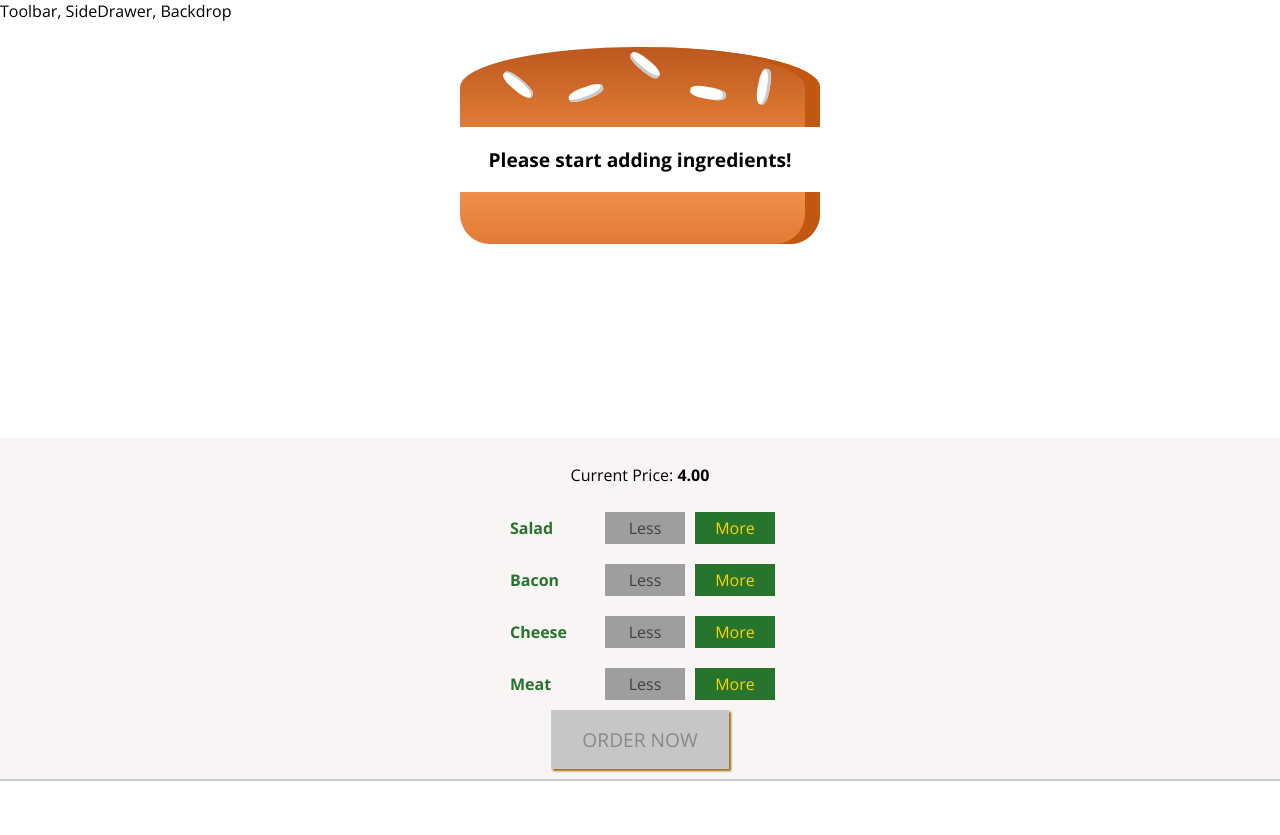
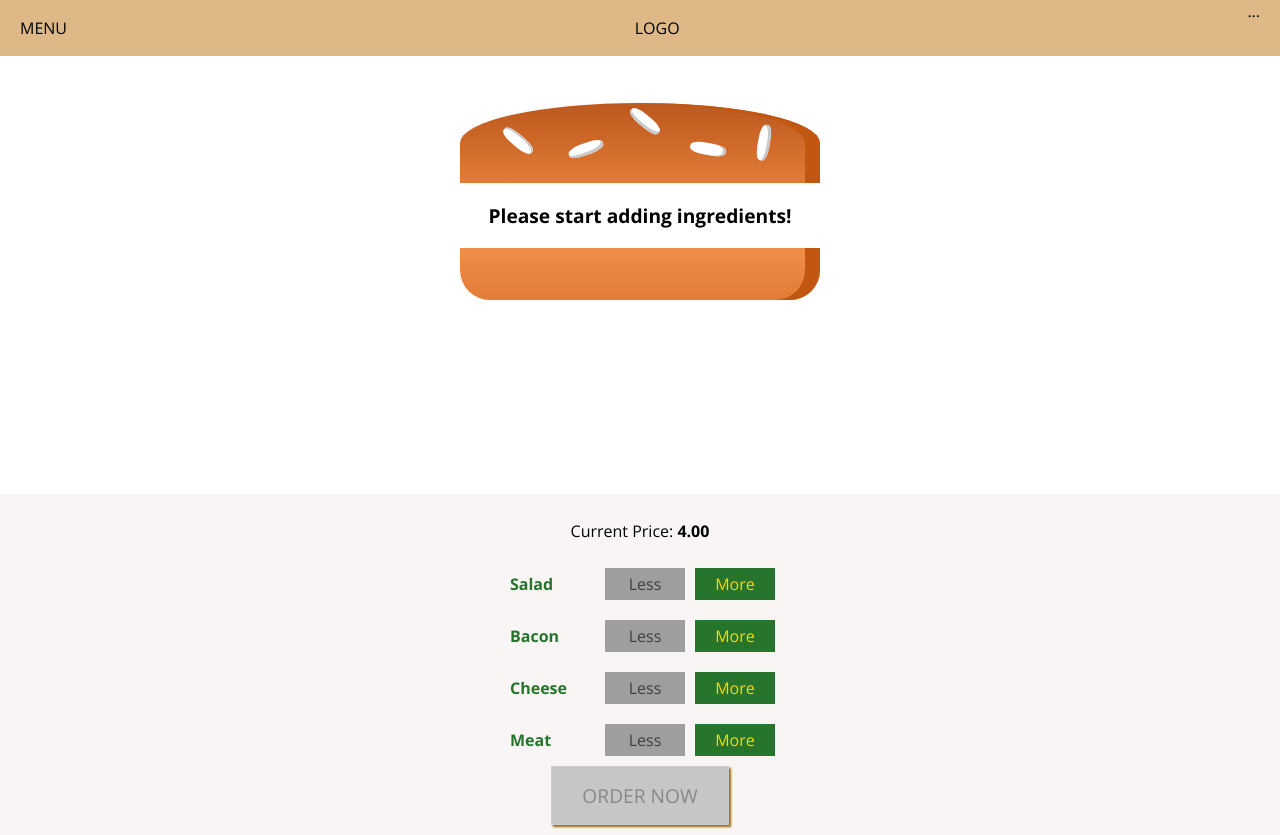
Before and after one commit to Wolfy64/burger-builder, a React app: page / in a window 1280 px wide. Before the commit the page ends 800 px from the top, so only its background shows below. Built offline with nearby package versions, Linux system fonts and the light colour scheme.

Commit message:
Adding a Toolbar

```diff
--- a/src/components/Layout/Layout.css
+++ b/src/components/Layout/Layout.css
@@ -1,3 +1,3 @@
 .Content {
-  margin-top: 16px;
+  margin-top: 72px;
 }
--- a/src/components/Layout/Layout.js
+++ b/src/components/Layout/Layout.js
@@ -1,8 +1,10 @@
 import React from 'react';
 import classes from './Layout.css';
+import Toolbar from "../Navigation/Toolbar/Toolbar";
 
 const layout = (props) => (
   <React.Fragment>
+    <Toolbar/>
     <div>Toolbar, SideDrawer, Backdrop</div>
     <main className={classes.Content}>
         {props.children}
--- /dev/null
+++ b/src/components/Navigation/Toolbar/Toolbar.css
@@ -0,0 +1,18 @@
+.Toolbar{
+  height: 56px;
+  width: 100%;
+  position: fixed;
+  top:0;
+  left:0;
+  background-color: burlywood;
+  display: flex;
+  justify-content: space-between;
+  align-items: center;
+  padding: 0 20px;
+  box-sizing: border-box;
+  z-index: 90;
+}
+
+.Toolbar nav{
+  height: 100%;
+}
--- /dev/null
+++ b/src/components/Navigation/Toolbar/Toolbar.js
@@ -0,0 +1,14 @@
+import React from 'react';
+import classes from "./Toolbar.css";
+
+const toolbar = (props) => (
+  <header className={classes.Toolbar} >
+    <div>MENU</div>
+    <div>LOGO</div>
+    <nav>
+      ...
+    </nav>
+  </header>
+);
+
+export default toolbar;
--- a/src/containers/BurgerBuilder/BurgerBuilder.js
+++ b/src/containers/BurgerBuilder/BurgerBuilder.js
@@ -75,7 +75,6 @@
   };
 
   purchaseCancelHandler = () => {
-    console.log("HELLO");
     this.setState({ purchasing: false });
   };
 
```
